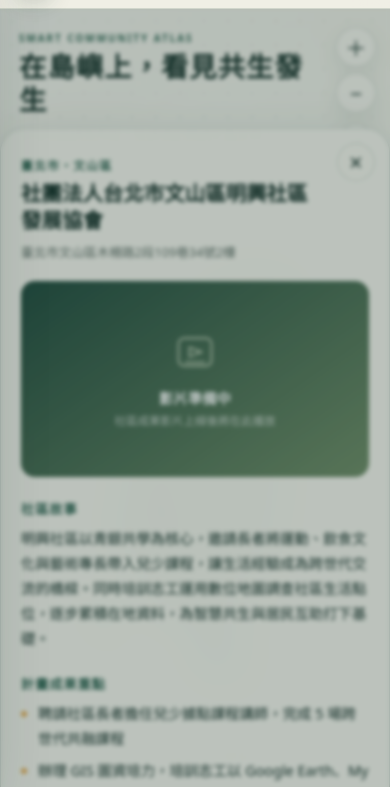
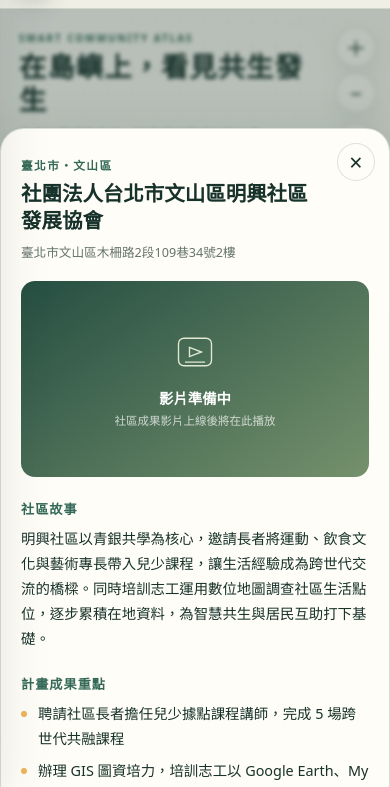
Before and after one commit to iphsnhri/gongsheng-community-map, a plain HTML site: page dist/index.html in a window 390 px wide. Both pictures are taken after a click on the button "明興". Shown: the part 57-844 px from the top of the page. Drawn offline with Linux system fonts and the light colour scheme.

Commit message:
Fix blurred mobile community card

```diff
--- a/dist/index.html
+++ b/dist/index.html
@@ -68,6 +68,8 @@
 
         <div class="map-status" id="mapStatus" role="status">正在載入社區資料…</div>
 
+        <div class="sheet-backdrop" id="sheetBackdrop" hidden></div>
+
         <article class="community-card" id="communityCard" hidden aria-modal="false" aria-labelledby="cardTitle">
           <button class="card-close" id="cardClose" type="button" aria-label="關閉社區介紹">×</button>
           <div class="card-scroll">
@@ -88,7 +90,6 @@
       </section>
     </main>
   </div>
-  <div class="sheet-backdrop" id="sheetBackdrop" hidden></div>
   <script type="module" src="./app.js"></script>
 </body>
 </html>
--- a/dist/styles.css
+++ b/dist/styles.css
@@ -147,7 +147,7 @@ button:focus-visible, a:focus-visible { outline: 3px solid rgba(240,179,90,.8);
   .round-button { width: 40px; height: 40px; }
   .map-perspective { width: min(92vw, 455px); min-width: 320px; left: 55%; top: 57%; }
   .map-hint { bottom: 14px; }
-  .community-card { position: fixed; z-index: 70; left: 0 !important; right: 0; top: auto !important; bottom: 0; width: 100%; border-radius: 24px 24px 0 0; border-bottom: 0; padding-bottom: env(safe-area-inset-bottom); animation: sheetIn .3s cubic-bezier(.2,.8,.2,1); }
+  .community-card { position: fixed; z-index: 70; left: 0 !important; right: 0; top: auto !important; bottom: 0; width: 100%; border-radius: 24px 24px 0 0; border-bottom: 0; padding-bottom: env(safe-area-inset-bottom); background: var(--paper); backdrop-filter: none; -webkit-backdrop-filter: none; animation: sheetIn .3s cubic-bezier(.2,.8,.2,1); }
   .community-card::before { display: none; }
   .card-scroll { max-height: min(78dvh, 720px); padding: 27px 20px calc(28px + env(safe-area-inset-bottom)); }
   .community-card h2 { font-size: 1.28rem; }
```
